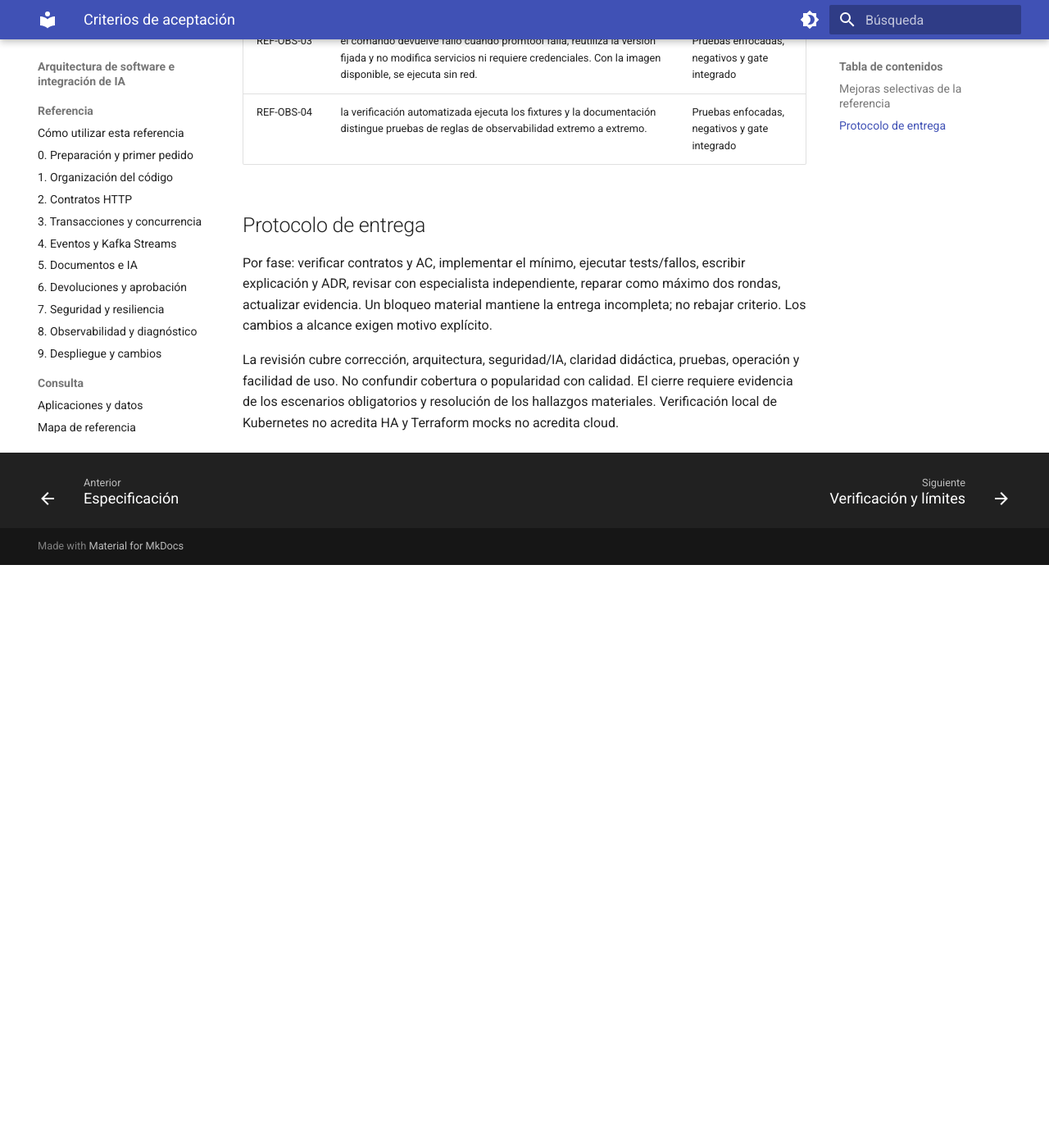
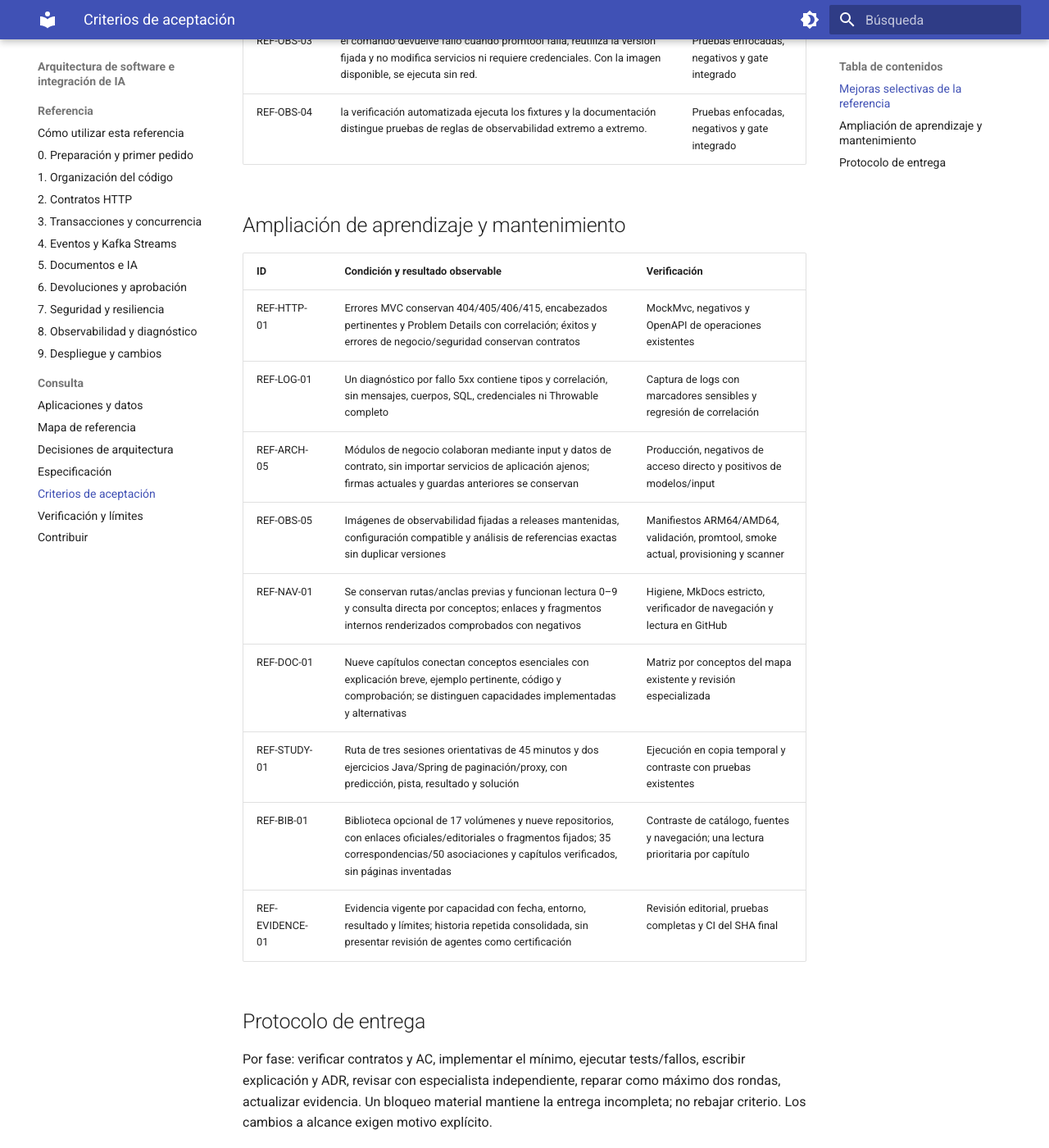
Before and after one commit to victormartingil/software-architecture, an MkDocs documentation site: the page built from docs/acceptance.md, in a window 1280 px wide and 1400 px high, scrolled down 7169 px. Shown: the whole window at 82% size. Built offline with MkDocs 1.6.1 and Material for MkDocs 9.7.7, drawn with Linux system fonts in a browser that asks for light colours; before the commit the page ends 7858 px from its top, so only the background shows below that; some of the changed text lies outside the part shown.

Commit message:
docs: define learning and maintenance acceptance criteria

```diff
--- a/docs/acceptance.md
+++ b/docs/acceptance.md
@@ -65,7 +65,7 @@
 | DOC-03 | C4, identidad/señales, dependencias internas, secuencias/estados, RAG/Streams, modelo SQL y despliegue local/cloud trazan a implementación o propuesta explícita; los diagramas de aprendizaje aclaran una relación concreta sin duplicar vistas existentes | Revisión de código/configuración, SVG insertados y maestro draw.io editable; inspección visual de cada SVG modificado |
 | DOC-05 | Cada ficha incluye ruta de lectura, micropráctica ejecutable, salida esperada, fallo y alternativa | Revisión especializada y comandos comprobados |
 | DOC-04 | Nombre funcional y nombre técnico se corresponden; se distinguen aplicaciones, módulos, bibliotecas, servidores y protocolos | Mapa canónico, diagramas y referencias a código |
-| DOC-06 | Cada tema enlaza código y prueba, documentación oficial específica y, solo cuando aporta, una lectura o repositorio público pertinente. Los repositorios externos llevan enlace a código/README concreto y estrellas con fecha de consulta; las estrellas no se presentan como aval | Revisión de fuentes y enlaces; comprobación de estrellas y fecha |
+| DOC-06 | Cada tema enlaza código y prueba, documentación oficial específica y, solo cuando aporta, una lectura o repositorio público pertinente. Los ejemplos externos identifican fragmento/commit, fecha de consulta, utilidad y diferencias; la popularidad no acredita corrección | Revisión de contenido, fuentes, enlaces y fecha; sustituye el recuento de estrellas para priorizar utilidad y reducir mantenimiento |
 | DOC-07 | Las nueve fichas aclaran vocabulario y un ejemplo concreto donde exista ambigüedad; vistas de topología Kafka, concurrencia SQL y circuito IA trazan a código y conviven en el maestro único. Ejemplos numéricos son ilustrativos, no mediciones nuevas | Revisión por ficha, contraste con código, exportación e inspección de los tres SVG; enlaces y MkDocs estricto |
 | DOC-08 | La referencia ofrece preparación inicial y nueve capítulos ordenados, con conocimientos previos, objetivos, práctica guiada, comprobación razonada y navegación anterior/índice/siguiente. La lectura introduce los términos necesarios en su primer uso, muestra ejemplos SQL/JSON reconocibles y usa español natural de España; conserva contratos y separa mantenimiento de aprendizaje | Revisión editorial independiente, enlaces/anclas y build estricto |
 | DOC-09 | Tres ejercicios requieren completar una regla, corregir una carrera y añadir un caso de recuperación; incluyen entrada, resultado, pista y solución. Cierre integrador con rúbrica de autoridad, datos, repetición, fallos y señales | Revisión independiente de objetivos, soluciones y correspondencia con código; sin modificar contratos ni dataset canónico |
@@ -97,6 +97,20 @@
 | REF-OBS-03 | el comando devuelve fallo cuando promtool falla, reutiliza la versión fijada y no modifica servicios ni requiere credenciales. Con la imagen disponible, se ejecuta sin red. | Pruebas enfocadas, negativos y gate integrado |
 | REF-OBS-04 | la verificación automatizada ejecuta los fixtures y la documentación distingue pruebas de reglas de observabilidad extremo a extremo. | Pruebas enfocadas, negativos y gate integrado |
 
+## Ampliación de aprendizaje y mantenimiento
+
+| ID | Condición y resultado observable | Verificación |
+|---|---|---|
+| REF-HTTP-01 | Errores MVC conservan 404/405/406/415, encabezados pertinentes y Problem Details con correlación; éxitos y errores de negocio/seguridad conservan contratos | MockMvc, negativos y OpenAPI de operaciones existentes |
+| REF-LOG-01 | Un diagnóstico por fallo 5xx contiene tipos y correlación, sin mensajes, cuerpos, SQL, credenciales ni Throwable completo | Captura de logs con marcadores sensibles y regresión de correlación |
+| REF-ARCH-05 | Módulos de negocio colaboran mediante input y datos de contrato, sin importar servicios de aplicación ajenos; firmas actuales y guardas anteriores se conservan | Producción, negativos de acceso directo y positivos de modelos/input |
+| REF-OBS-05 | Imágenes de observabilidad fijadas a releases mantenidas, configuración compatible y análisis de referencias exactas sin duplicar versiones | Manifiestos ARM64/AMD64, validación, promtool, smoke actual, provisioning y scanner |
+| REF-NAV-01 | Se conservan rutas/anclas previas y funcionan lectura 0–9 y consulta directa por conceptos; enlaces y fragmentos internos renderizados comprobados con negativos | Higiene, MkDocs estricto, verificador de navegación y lectura en GitHub |
+| REF-DOC-01 | Nueve capítulos conectan conceptos esenciales con explicación breve, ejemplo pertinente, código y comprobación; se distinguen capacidades implementadas y alternativas | Matriz por conceptos del mapa existente y revisión especializada |
+| REF-STUDY-01 | Ruta de tres sesiones orientativas de 45 minutos y dos ejercicios Java/Spring de paginación/proxy, con predicción, pista, resultado y solución | Ejecución en copia temporal y contraste con pruebas existentes |
+| REF-BIB-01 | Biblioteca opcional de 17 volúmenes y nueve repositorios, con enlaces oficiales/editoriales o fragmentos fijados; 35 correspondencias/50 asociaciones y capítulos verificados, sin páginas inventadas | Contraste de catálogo, fuentes y navegación; una lectura prioritaria por capítulo |
+| REF-EVIDENCE-01 | Evidencia vigente por capacidad con fecha, entorno, resultado y límites; historia repetida consolidada, sin presentar revisión de agentes como certificación | Revisión editorial, pruebas completas y CI del SHA final |
+
 ## Protocolo de entrega
 
 Por fase: verificar contratos y AC, implementar el mínimo, ejecutar tests/fallos, escribir explicación y ADR, revisar con especialista independiente, reparar como máximo dos rondas, actualizar evidencia. Un bloqueo material mantiene la entrega incompleta; no rebajar criterio. Los cambios a alcance exigen motivo explícito.
--- a/docs/specification.md
+++ b/docs/specification.md
@@ -1,6 +1,12 @@
 # Especificación de la referencia
 
-Versión 4, 2026-10-17. Fuente canónica de requisitos implementables. Sustituye propuestas de alcance anteriores. Estado de ejecución en [verificación](verification.md); criterios en [aceptación](acceptance.md).
+Versión 5, 2026-10-23. Fuente canónica de requisitos implementables. Sustituye propuestas de alcance anteriores. Estado de ejecución en [verificación](verification.md); criterios en [aceptación](acceptance.md).
+
+## Ampliación de referencia y mantenimiento
+
+Se conservan tres aplicaciones, nueve capítulos, Java 21, Python 3.12 y sus contratos de éxito. Se completan errores HTTP de framework, diagnóstico seguro, guardas intermodulares y versiones soportadas de observabilidad, con regresiones. La publicación mantiene separados hechos implementados, ejercicios y alternativas; no añade cloud ni modelos de pago.
+
+El índice ofrece lectura secuencial y tres sesiones cortas Java/Spring; el mapa existente permite consulta por concepto. Cada tema relevante enlaza explicación, ejemplo, código, comprobación y documentación oficial. La bibliografía central reúne 17 volúmenes y nueve ejemplos externos, con 35 correspondencias y 50 asociaciones opcionales; el manual prioriza una lectura y un contraste por capítulo. Ediciones, capítulos y fragmentos se contrastan con fuentes primarias; no se presupone acceso completo a libros ni aval de autores. Se sustituye el mantenimiento público de estrellas por utilidad, fuente y fecha de consulta. La verificación registra resultados reales y sus límites.
 
 ## Objetivo y límites
 
```
Also changed, not shown: other parts of docs/acceptance.md (+1 -1 lines).
